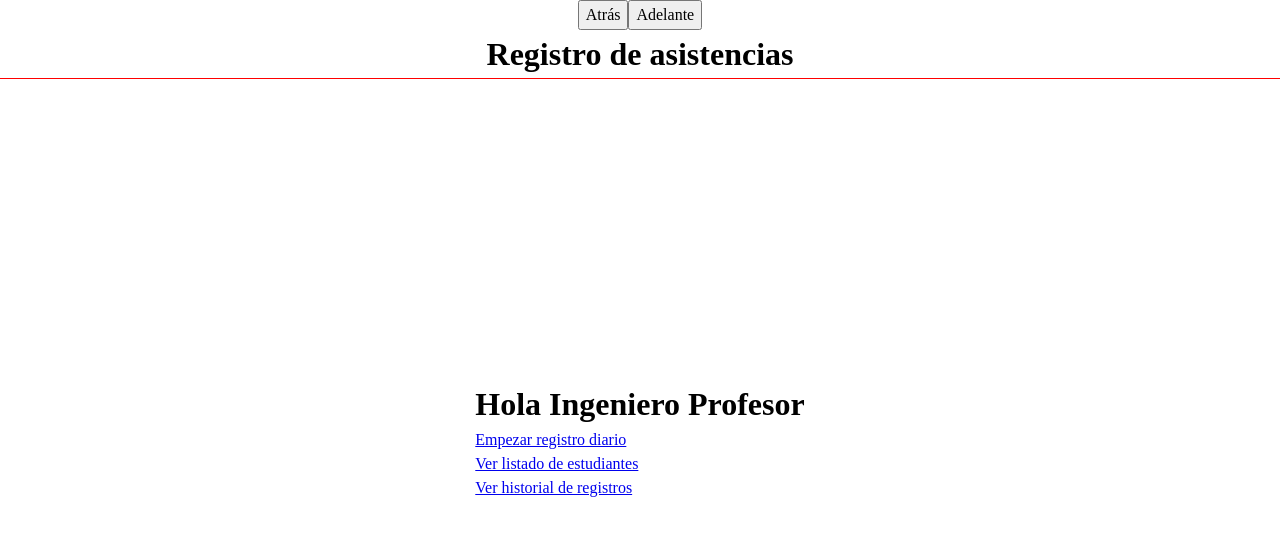
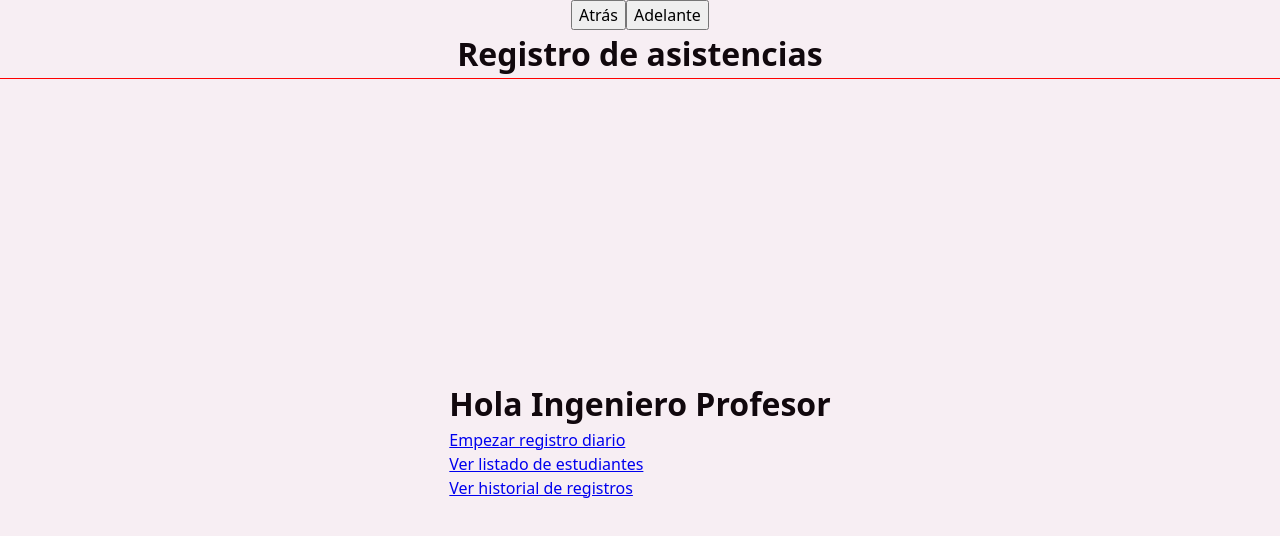
Before and after one commit to RicJDev/attendace-tracker, a React (Vite) app in the folder client/: page / in a window 1280 px wide. Shown: the top 536 px of the page. Built offline with nearby package versions, Linux system fonts and the light colour scheme.

Commit message:
style: agregando tema de colores

```diff
--- a/client/src/index.css
+++ b/client/src/index.css
@@ -1,3 +1,40 @@
+@media (prefers-color-scheme: light) {
+  :root {
+    --text: #11080d;
+    --background: #f7eef3;
+    --primary: #5c2d46;
+    --secondary: #c6948b;
+    --accent: #a76d52;
+  }
+}
+
+@media (prefers-color-scheme: dark) {
+  :root {
+    --text: #f6ecf1;
+    --background: #11080d;
+    --primary: #d2a4bc;
+    --secondary: #754239;
+    --accent: #ad7257;
+  }
+}
+
+body {
+  background: var(--background);
+  color: var(--text);
+  font-family:
+    system-ui,
+    -apple-system,
+    BlinkMacSystemFont,
+    'Segoe UI',
+    Roboto,
+    Oxygen,
+    Ubuntu,
+    Cantarell,
+    'Open Sans',
+    'Helvetica Neue',
+    sans-serif;
+}
+
 *,
 *::before,
 *::after {
```
